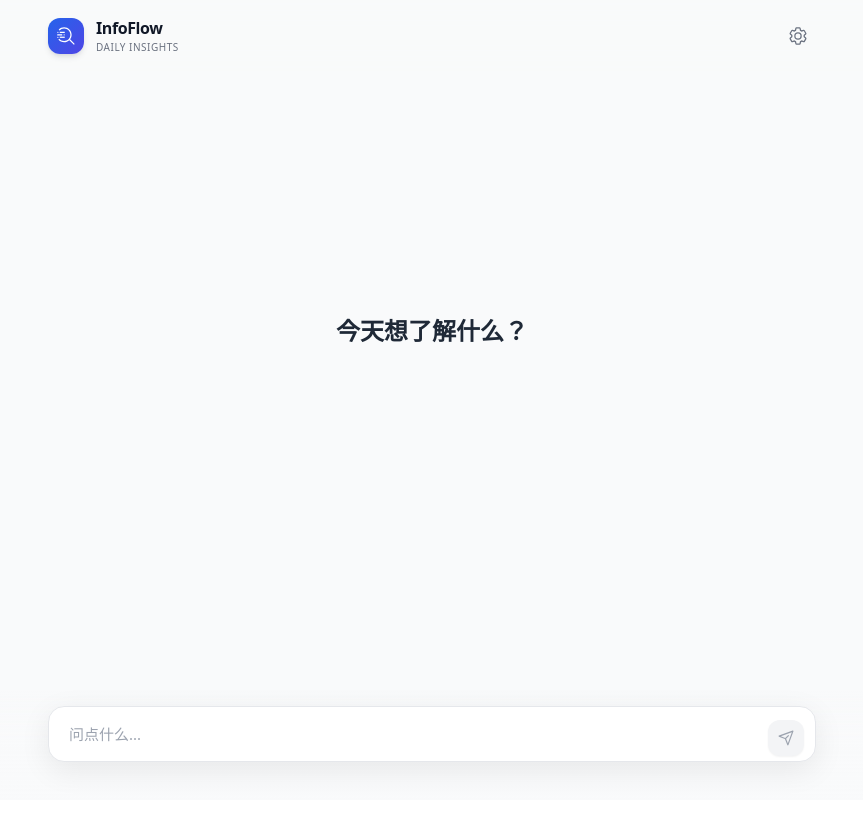
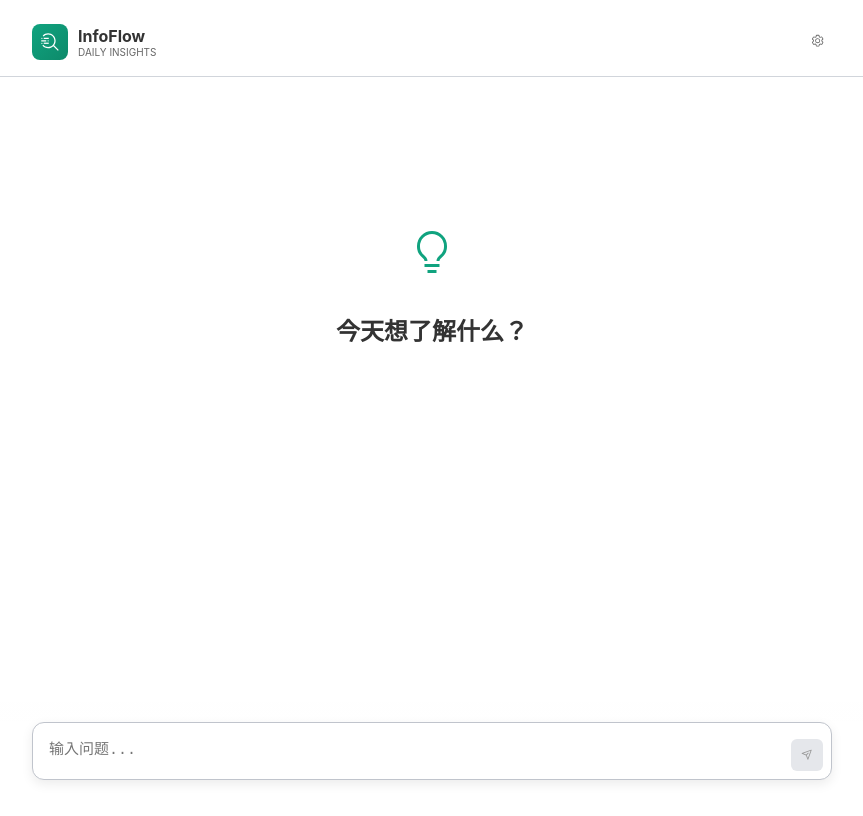
Before and after one commit to 1want/InfoFlow, a Nuxt app: page / in a window 1280 px wide. Shown: the whole page, without its empty margins (208-1071 px from the left). Built offline with nearby package versions, Linux system fonts and the light colour scheme.

Commit message:
切换渲染库

```diff
--- /dev/null
+++ b/app/components/MarkdownRenderer.vue
@@ -0,0 +1,138 @@
+<template>
+  <div class="markdown-body" v-html="renderedContent"></div>
+</template>
+
+<script setup lang="ts">
+import { computed } from 'vue'
+import MarkdownIt from 'markdown-it'
+import hljs from 'highlight.js'
+import 'highlight.js/styles/atom-one-dark.css' // 引入代码高亮样式
+
+const props = defineProps<{
+  content: string
+}>()
+
+const md = new MarkdownIt({
+  html: false,
+  linkify: true,
+  typographer: true,
+  highlight: (str, lang) => {
+    if (lang && hljs.getLanguage(lang)) {
+      try {
+        return `<pre class="hljs language-${lang}"><code>${
+          hljs.highlight(str, { language: lang, ignoreIllegals: true }).value
+        }</code></pre>`
+      } catch (__) {}
+    }
+    return `<pre class="hljs"><code>${md.utils.escapeHtml(str)}</code></pre>`
+  }
+})
+
+// 自定义链接渲染，强制新标签页打开
+const defaultRender =
+  md.renderer.rules.link_open ||
+  function (tokens, idx, options, env, self) {
+    return self.renderToken(tokens, idx, options)
+  }
+md.renderer.rules.link_open = function (tokens, idx, options, env, self) {
+  tokens[idx].attrSet('target', '_blank')
+  return defaultRender(tokens, idx, options, env, self)
+}
+
+const renderedContent = computed(() => {
+  return md.render(props.content || '')
+})
+</script>
+
+<style lang="scss">
+/* 复刻 ChatGPT-Web 的 Markdown 样式 */
+.markdown-body {
+  font-size: 15px;
+  line-height: 1.6;
+  color: #24292f;
+  word-wrap: break-word;
+
+  p {
+    margin-bottom: 1em;
+    &:last-child {
+      margin-bottom: 0;
+    }
+  }
+
+  a {
+    color: #10a37f;
+    text-decoration: none;
+    &:hover {
+      text-decoration: underline;
+    }
+  }
+
+  ul,
+  ol {
+    padding-left: 1.5em;
+    margin-bottom: 1em;
+  }
+
+  /* 代码块样式 */
+  pre {
+    margin: 1em 0;
+    padding: 1em;
+    overflow: auto;
+    border-radius: 6px;
+    background-color: #282c34; /* 深色背景 */
+    color: #abb2bf;
+
+    code {
+      background-color: transparent;
+      padding: 0;
+      border-radius: 0;
+      color: inherit;
+      font-family: 'Menlo', 'Monaco', 'Courier New', monospace;
+      font-size: 0.9em;
+    }
+  }
+
+  /* 行内代码 */
+  code {
+    padding: 0.2em 0.4em;
+    margin: 0;
+    font-size: 85%;
+    background-color: rgba(175, 184, 193, 0.2);
+    border-radius: 6px;
+    font-family: 'Menlo', 'Monaco', 'Courier New', monospace;
+  }
+
+  blockquote {
+    margin: 1em 0;
+    padding-left: 1em;
+    border-left: 4px solid #d0d7de;
+    color: #656d76;
+  }
+
+  h1,
+  h2,
+  h3,
+  h4,
+  h5,
+  h6 {
+    margin-top: 24px;
+    margin-bottom: 16px;
+    font-weight: 600;
+    line-height: 1.25;
+  }
+}
+
+/* 暗色模式适配 (如果父级有 .dark 类) */
+.dark .markdown-body {
+  color: #c9d1d9;
+
+  code {
+    background-color: rgba(110, 118, 129, 0.4);
+  }
+
+  blockquote {
+    border-left-color: #30363d;
+    color: #8b949e;
+  }
+}
+</style>
--- a/app/pages/index.vue
+++ b/app/pages/index.vue
@@ -1,102 +1,55 @@
+<!-- filepath: /Users/wanti/code/InfoFlow/app/pages/index.vue -->
 <template>
-  <div
-    class="flex flex-col h-screen bg-gray-50 dark:bg-gray-900 text-gray-800 dark:text-gray-100 font-sans selection:bg-blue-100 dark:selection:bg-blue-900"
-  >
-    <!-- 1. 顶部导航栏 -->
-    <header class="flex-none sticky top-0 z-20 px-4 py-4 backdrop-blur-md bg-gray-50/80 dark:bg-gray-900/80">
-      <div class="max-w-3xl mx-auto flex items-center justify-between">
-        <div class="flex items-center gap-3">
-          <div
-            class="w-9 h-9 rounded-xl bg-gradient-to-br from-blue-600 to-indigo-600 flex items-center justify-center text-white font-bold shadow-md"
-          >
-            <Icon icon="carbon:ibm-watson-discovery" class="w-5 h-5" />
+  <div class="chat-container">
+    <!-- 1. 顶部导航 -->
+    <header class="chat-header">
+      <div class="header-content">
+        <div class="logo-area">
+          <div class="logo-icon">
+            <Icon icon="carbon:ibm-watson-discovery" />
           </div>
-          <div>
-            <h1 class="text-base font-bold text-gray-900 dark:text-white tracking-tight">InfoFlow</h1>
-            <p class="text-[10px] font-medium text-gray-500 dark:text-gray-400 uppercase tracking-wider">
-              Daily Insights
-            </p>
+          <div class="logo-text">
+            <h1>InfoFlow</h1>
+            <p>Daily Insights</p>
           </div>
         </div>
-        <button class="p-2 rounded-full hover:bg-gray-200 dark:hover:bg-gray-800 transition-colors text-gray-500">
-          <Icon icon="carbon:settings" class="w-5 h-5" />
+        <button class="settings-btn">
+          <Icon icon="carbon:settings" />
         </button>
       </div>
     </header>
 
-    <!-- 2. 消息列表区域 -->
-    <main class="flex-1 overflow-y-auto scroll-smooth" ref="scrollContainer">
-      <div class="max-w-3xl mx-auto px-4 py-6 space-y-8 pb-36">
-        <!-- 空状态/欢迎页 -->
-        <div
-          v-if="messageList.length === 0"
-          class="flex flex-col items-center justify-center h-[60vh] text-center space-y-8 animate-fade-in"
-        >
-          <h2 class="text-2xl font-bold text-gray-800 dark:text-white mb-2">今天想了解什么？</h2>
+    <!-- 2. 消息列表 -->
+    <main class="chat-main" ref="scrollContainer">
+      <div class="message-list">
+        <!-- 空状态 -->
+        <div v-if="messageList.length === 0" class="empty-state">
+          <Icon icon="carbon:idea" class="empty-icon" />
+          <h2>今天想了解什么？</h2>
         </div>
 
-        <!-- 消息列表 -->
-        <div
-          v-for="(msg, index) in messageList"
-          :key="index"
-          class="group flex w-full gap-4"
-          :class="msg.role === 'user' ? 'flex-row-reverse' : 'flex-row'"
-        >
-          <!-- 头像 -->
-          <div
-            class="flex-none w-8 h-8 rounded-full flex items-center justify-center shadow-sm mt-1"
-            :class="
-              msg.role === 'assistant'
-                ? 'bg-white dark:bg-gray-800 border border-gray-100 dark:border-gray-700'
-                : 'bg-blue-600'
-            "
-          >
-            <Icon v-if="msg.role === 'assistant'" icon="carbon:bot" class="w-5 h-5 text-blue-600" />
-            <Icon v-else icon="carbon:user" class="w-5 h-5 text-white" />
+        <!-- 消息项 -->
+        <div v-for="(msg, index) in messageList" :key="index" class="message-item" :class="msg.role">
+          <div class="avatar">
+            <Icon v-if="msg.role === 'assistant'" icon="carbon:bot" />
+            <Icon v-else icon="carbon:user" />
           </div>
 
-          <!-- 消息内容 -->
-          <div class="max-w-[85%]">
-            <div
-              class="relative px-5 py-3.5 text-[15px] leading-relaxed shadow-sm"
-              :class="[
-                msg.role === 'user'
-                  ? 'bg-blue-600 text-white rounded-2xl rounded-tr-sm'
-                  : 'bg-white dark:bg-gray-800 text-gray-800 dark:text-gray-100 border border-gray-100 dark:border-gray-700 rounded-2xl rounded-tl-sm'
-              ]"
-            >
-              <div v-if="msg.role === 'user'">
+          <div class="message-content-wrapper">
+            <div class="message-bubble">
+              <div v-if="msg.role === 'user'" class="text-content">
                 {{ msg.content }}
               </div>
-
-              <!-- AI 消息 -->
-              <div v-else>
-                <ClientOnly>
-                  <MarkdownRender :content="content" />
-                </ClientOnly>
-                <!-- 加载动画 -->
-                <div v-if="msg.isStreaming" class="flex gap-1.5 mt-3 items-center h-4">
-                  <span class="w-1.5 h-1.5 bg-blue-400 rounded-full animate-bounce"></span>
-                  <span class="w-1.5 h-1.5 bg-blue-400 rounded-full animate-bounce delay-75"></span>
-                  <span class="w-1.5 h-1.5 bg-blue-400 rounded-full animate-bounce delay-150"></span>
-                </div>
+              <div v-else class="markdown-content">
+                <MarkdownRenderer :content="msg.content" />
+                <span v-if="msg.isStreaming" class="cursor">|</span>
               </div>
             </div>
 
-            <!-- 工具栏 -->
-            <div
-              v-if="msg.role === 'assistant' && !msg.isStreaming"
-              class="flex gap-2 mt-2 opacity-0 group-hover:opacity-100 transition-opacity px-1"
-            >
-              <button class="text-gray-400 hover:text-gray-600 dark:hover:text-gray-300 transition-colors" title="复制">
-                <Icon icon="carbon:copy" class="w-4 h-4" />
-              </button>
-              <button
-                class="text-gray-400 hover:text-gray-600 dark:hover:text-gray-300 transition-colors"
-                title="重新生成"
-              >
-                <Icon icon="carbon:renew" class="w-4 h-4" />
-              </button>
+            <!-- 底部工具栏 -->
+            <div v-if="msg.role === 'assistant' && !msg.isStreaming" class="message-actions">
+              <button title="复制"><Icon icon="carbon:copy" /></button>
+              <button title="重试"><Icon icon="carbon:renew" /></button>
             </div>
           </div>
         </div>
@@ -104,27 +57,18 @@
     </main>
 
     <!-- 3. 底部输入框 -->
-    <footer
-      class="flex-none fixed bottom-0 left-0 right-0 p-4 sm:pb-8 z-20 bg-gradient-to-t from-gray-50 via-gray-50/95 to-transparent dark:from-gray-900 dark:via-gray-900/95 pointer-events-none"
-    >
-      <div class="max-w-3xl mx-auto pointer-events-auto">
-        <div class="relative group">
+    <footer class="chat-footer">
+      <div class="input-area">
+        <div class="input-wrapper">
           <textarea
             v-model="inputContent"
             @keydown.enter.prevent="handleSend"
-            placeholder="问点什么..."
+            placeholder="输入问题..."
             rows="1"
-            class="w-full pl-5 pr-14 py-4 bg-white dark:bg-gray-800 border border-gray-200 dark:border-gray-700 rounded-2xl focus:ring-2 focus:ring-blue-500/20 focus:border-blue-500 resize-none shadow-[0_8px_30px_rgb(0,0,0,0.08)] dark:shadow-[0_8px_30px_rgb(0,0,0,0.4)] text-[15px] transition-all duration-200 ease-in-out"
-            style="min-height: 56px; max-height: 200px"
           ></textarea>
-
-          <button
-            @click="handleSend"
-            :disabled="!inputContent.trim() || isGlobalStreaming"
-            class="absolute right-3 bottom-3 p-2 rounded-xl bg-blue-600 hover:bg-blue-700 disabled:bg-gray-100 disabled:text-gray-400 dark:disabled:bg-gray-700 dark:disabled:text-gray-500 text-white transition-all duration-200 shadow-sm hover:shadow-md active:scale-95"
-          >
-            <Icon v-if="isGlobalStreaming" icon="carbon:stop-filled-alt" class="w-5 h-5 animate-pulse" />
-            <Icon v-else icon="carbon:send-alt" class="w-5 h-5" />
+          <button @click="handleSend" :disabled="!inputContent.trim() || isGlobalStreaming" class="send-btn">
+            <Icon v-if="isGlobalStreaming" icon="carbon:stop-filled-alt" />
+            <Icon v-else icon="carbon:send-alt" />
           </button>
         </div>
       </div>
@@ -135,23 +79,23 @@
 <script setup lang="ts">
 import { ref, nextTick } from 'vue'
 import { Icon } from '@iconify/vue'
-import MarkdownRender from 'markstream-vue'
-import 'markstream-vue/index.css'
+import MarkdownRenderer from '~/components/MarkdownRenderer.vue'
 
-// --- 类型定义 ---
 interface Message {
   role: 'user' | 'assistant'
   content: string
   isStreaming?: boolean
 }
 
-// --- 状态管理 ---
 const inputContent = ref('')
 const isGlobalStreaming = ref(false)
 const scrollContainer = ref<HTMLElement | null>(null)
+const messageList = ref<Message[]>([])
 
-// 初始为空，展示欢迎页
-const messageList = ref<Message[]>([])
+// --- 核心：平滑流式打字机逻辑 ---
+// pendingQueue 存储已接收但未显示的字符
+const pendingQueue = ref('')
+let typewriterTimer: number | null = null
 
 const scrollToBottom = async () => {
   await nextTick()
@@ -164,10 +108,12 @@ const handleSend = async () => {
   const text = inputContent.value.trim()
   if (!text || isGlobalStreaming.value) return
 
+  // 1. 添加用户消息
   messageList.value.push({ role: 'user', content: text })
   inputContent.value = ''
   await scrollToBottom()
 
+  // 2. 添加 AI 占位消息
   isGlobalStreaming.value = true
   const aiMsgIndex =
     messageList.value.push({
@@ -176,19 +122,20 @@ const handleSend = async () => {
       isStreaming: true
     }) - 1
 
-  // 调用我们自己的后端接口
+  // 3. 重置缓冲区
+  pendingQueue.value = ''
+
+  // 4. 开始请求
   await fetchStreamFromNuxtServer(aiMsgIndex)
 }
 
 const fetchStreamFromNuxtServer = async (msgIndex: number) => {
   try {
-    // 准备历史消息
     const history = messageList.value.slice(0, -1).map(m => ({
       role: m.role,
       content: m.content
     }))
 
-    // 请求 /api/chat
     const response = await fetch('/api/chat', {
       method: 'POST',
       headers: { 'Content-Type': 'application/json' },
@@ -197,61 +144,393 @@ const fetchStreamFromNuxtServer = async (msgIndex: number) => {
 
     if (!response.body) throw new Error('No response body')
 
-    // 读取流
     const reader = response.body.getReader()
     const decoder = new TextDecoder()
-    let fullContent = ''
+
+    // 启动打字机循环
+    startTypewriter(msgIndex)
 
     while (true) {
       const { done, value } = await reader.read()
       if (done) break
+      const chunk = decoder.decode(value, { stream: true })
 
-      const chunk = decoder.decode(value, { stream: true })
-      fullContent += chunk
-
-      // 更新 UI
-      messageList.value[msgIndex].content = fullContent
-      scrollToBottom()
+      // 关键点：将新数据追加到待处理队列，而不是直接显示
+      pendingQueue.value += chunk
     }
   } catch (e) {
     console.error(e)
-    messageList.value[msgIndex].content += '\n[出错了: 请检查 API Key 或网络]'
+    messageList.value[msgIndex].content += '\n[出错了]'
   } finally {
+    // 确保队列中的剩余内容全部显示
+    await flushTypewriter(msgIndex)
     messageList.value[msgIndex].isStreaming = false
     isGlobalStreaming.value = false
   }
 }
+
+// 优化的打字机逻辑
+const startTypewriter = (msgIndex: number) => {
+  const type = () => {
+    // 如果队列有内容，进行消费
+    if (pendingQueue.value.length > 0) {
+      // 动态计算本帧渲染字符数：
+      // 1. 基础速度：1个字符
+      // 2. 加速因子：如果积压太多，按比例增加渲染量，确保不会永远落后
+      // 例如：积压 60 个字，每帧渲染 1 + 1 = 2 个字
+      //      积压 300 个字，每帧渲染 1 + 5 = 6 个字
+      const queueLen = pendingQueue.value.length
+      const charsToRender = 1 + Math.floor(queueLen / 60)
+
+      const chunk = pendingQueue.value.slice(0, charsToRender)
+      messageList.value[msgIndex].content += chunk
+      pendingQueue.value = pendingQueue.value.slice(charsToRender)
+
+      scrollToBottom()
+    }
+
+    // 只要还在流式传输，或者队列里还有东西，就继续循环
+    if (isGlobalStreaming.value || pendingQueue.value.length > 0) {
+      typewriterTimer = requestAnimationFrame(type)
+    }
+  }
+
+  type()
+}
+
+const flushTypewriter = async (msgIndex: number) => {
+  if (typewriterTimer) cancelAnimationFrame(typewriterTimer)
+  // 立即显示剩余所有内容
+  if (pendingQueue.value) {
+    messageList.value[msgIndex].content += pendingQueue.value
+    pendingQueue.value = ''
+    await scrollToBottom()
+  }
+}
 </script>
 
-<style>
-/* 隐藏默认滚动条，保持界面极简 */
-::-webkit-scrollbar {
-  width: 6px;
-  height: 6px;
-}
-::-webkit-scrollbar-track {
-  background: transparent;
-}
-::-webkit-scrollbar-thumb {
-  background: #cbd5e1;
-  border-radius: 3px;
-}
-.dark ::-webkit-scrollbar-thumb {
-  background: #475569;
+<style lang="scss" scoped>
+/* 变量定义 */
+$bg-color: #ffffff;
+$bg-color-dark: #111111;
+$msg-bg-user: #d2f9d1;
+$msg-bg-ai: #f7f7f8;
+$msg-bg-ai-dark: #444654;
+$border-color: #d1d5db; /* 加深边框颜色，原为 #e5e7eb */
+$border-color-dark: #333333;
+$primary-color: #10a37f;
+
+.chat-container {
+  display: flex;
+  flex-direction: column;
+  height: 100vh;
+  background-color: $bg-color;
+  color: #333;
+  font-family: -apple-system, BlinkMacSystemFont, 'Segoe UI', Roboto, Helvetica, Arial, sans-serif;
 }
 
-/* 简单的淡入动画 */
-@keyframes fade-in {
-  from {
-    opacity: 0;
-    transform: translateY(10px);
+/* 1. Header */
+.chat-header {
+  flex: none;
+  padding: 1rem;
+  border-bottom: 1px solid $border-color;
+  background-color: rgba(255, 255, 255, 0.8);
+  backdrop-filter: blur(10px);
+  z-index: 10;
+
+  .header-content {
+    max-width: 800px;
+    margin: 0 auto;
+    display: flex;
+    justify-content: space-between;
+    align-items: center;
   }
-  to {
-    opacity: 1;
-    transform: translateY(0);
+
+  .logo-area {
+    display: flex;
+    align-items: center;
+    gap: 10px;
+
+    .logo-icon {
+      width: 36px;
+      height: 36px;
+      background: linear-gradient(135deg, #10a37f 0%, #0d8a6a 100%);
+      border-radius: 8px;
+      display: flex;
+      align-items: center;
+      justify-content: center;
+      color: white;
+      font-size: 20px;
+    }
+
+    .logo-text {
+      h1 {
+        font-size: 16px;
+        font-weight: bold;
+        margin: 0;
+      }
+      p {
+        font-size: 10px;
+        color: #666;
+        margin: 0;
+        text-transform: uppercase;
+      }
+    }
+  }
+
+  .settings-btn {
+    padding: 8px;
+    border-radius: 50%;
+    border: none;
+    background: transparent;
+    cursor: pointer;
+    color: #666;
+    &:hover {
+      background-color: #f0f0f0;
+    }
   }
 }
-.animate-fade-in {
-  animation: fade-in 0.5s ease-out forwards;
+
+/* 2. Main */
+.chat-main {
+  flex: 1;
+  overflow-y: auto;
+  padding: 20px 0 120px;
+
+  .message-list {
+    max-width: 800px;
+    margin: 0 auto;
+    padding: 0 20px;
+    display: flex;
+    flex-direction: column;
+    gap: 24px;
+  }
+}
+
+.empty-state {
+  display: flex;
+  flex-direction: column;
+  align-items: center;
+  justify-content: center;
+  height: 50vh;
+  color: #333;
+
+  .empty-icon {
+    font-size: 48px;
+    color: $primary-color;
+    margin-bottom: 16px;
+  }
+}
+
+.message-item {
+  display: flex;
+  gap: 16px;
+
+  &.user {
+    flex-direction: row-reverse;
+
+    .message-bubble {
+      background-color: $msg-bg-user;
+      border-radius: 12px 12px 2px 12px;
+    }
+
+    .avatar {
+      background-color: #a1dc95;
+    }
+  }
+
+  &.assistant {
+    .message-bubble {
+      background-color: $msg-bg-ai;
+      border-radius: 12px 12px 12px 2px;
+    }
+
+    .avatar {
+      background-color: white;
+      border: 1px solid $border-color;
+      color: $primary-color;
+    }
+  }
+}
+
+.avatar {
+  flex: none;
+  width: 32px;
+  height: 32px;
+  border-radius: 50%;
+  display: flex;
+  align-items: center;
+  justify-content: center;
+  font-size: 18px;
+}
+
+.message-content-wrapper {
+  max-width: 85%;
+  display: flex;
+  flex-direction: column;
+  align-items: flex-start;
+}
+
+.message-item.user .message-content-wrapper {
+  align-items: flex-end;
+}
+
+.message-bubble {
+  padding: 12px 16px;
+  font-size: 15px;
+  line-height: 1.6;
+  box-shadow: 0 1px 2px rgba(0, 0, 0, 0.05);
+
+  .text-content {
+    white-space: pre-wrap;
+  }
+}
+
+.cursor {
+  display: inline-block;
+  width: 6px;
+  height: 18px;
+  background-color: $primary-color;
+  margin-left: 4px;
+  vertical-align: middle;
+  animation: blink 1s infinite;
+}
+
+@keyframes blink {
+  0%,
+  100% {
+    opacity: 1;
+  }
+  50% {
+    opacity: 0;
+  }
+}
+
+.message-actions {
+  display: flex;
+  gap: 8px;
+  margin-top: 6px;
+  opacity: 0;
+  transition: opacity 0.2s;
+
+  button {
+    background: none;
+    border: none;
+    color: #999;
+    cursor: pointer;
+    font-size: 14px;
+    &:hover {
+      color: #666;
+    }
+  }
+}
+
+.message-item:hover .message-actions {
+  opacity: 1;
+}
+
+/* 3. Footer */
+.chat-footer {
+  flex: none;
+  position: fixed;
+  bottom: 0;
+  left: 0;
+  right: 0;
+  padding: 20px;
+  background: linear-gradient(to top, $bg-color 80%, transparent);
+  pointer-events: none;
+
+  .input-area {
+    max-width: 800px;
+    margin: 0 auto;
+    pointer-events: auto;
+  }
+
+  .input-wrapper {
+    position: relative;
+    background: white;
+    border: 1px solid #c0c4cc; /* 显式加深边框 */
+    border-radius: 12px;
+    box-shadow: 0 4px 12px rgba(0, 0, 0, 0.08);
+    transition: border-color 0.2s, box-shadow 0.2s;
+
+    &:focus-within {
+      border-color: $primary-color;
+      box-shadow: 0 4px 16px rgba(16, 163, 127, 0.15);
+    }
+
+    textarea {
+      width: 100%;
+      padding: 14px 50px 14px 16px;
+      border: none;
+      background: transparent;
+      resize: none;
+      outline: none;
+      font-size: 15px;
+      max-height: 200px;
+      min-height: 52px;
+      box-sizing: border-box;
+    }
+
+    .send-btn {
+      position: absolute;
+      right: 8px;
+      bottom: 8px;
+      width: 32px;
+      height: 32px;
+      border-radius: 6px;
+      border: none;
+      background-color: $primary-color;
+      color: white;
+      display: flex;
+      align-items: center;
+      justify-content: center;
+      cursor: pointer;
+      transition: background 0.2s;
+
+      &:hover {
+        background-color: darken($primary-color, 5%);
+      }
+      &:disabled {
+        background-color: #e5e7eb;
+        color: #999;
+        cursor: not-allowed;
+      }
+    }
+  }
+}
+
+/* Dark Mode Support */
+@media (prefers-color-scheme: dark) {
+  .chat-container {
+    background-color: $bg-color-dark;
+    color: #eee;
+  }
+  .chat-header {
+    background-color: rgba(17, 17, 17, 0.8);
+    border-bottom-color: $border-color-dark;
+  }
+  .chat-header .logo-text h1 {
+    color: #eee;
+  }
+
+  .message-item.assistant .message-bubble {
+    background-color: $msg-bg-ai-dark;
+  }
+  .message-item.assistant .avatar {
+    background-color: $bg-color-dark;
+    border-color: $border-color-dark;
+  }
+
+  .chat-footer {
+    background: linear-gradient(to top, $bg-color-dark 80%, transparent);
+  }
+  .chat-footer .input-wrapper {
+    background-color: #2d2d2d;
+    border-color: #444;
+  }
+  .chat-footer .input-wrapper textarea {
+    color: #eee;
+  }
 }
 </style>
```
Also changed, not shown: nuxt.config.ts (+9 -10 lines), package.json (+8 -5 lines), 1 other file (tests, documents, lock files or other folders).
